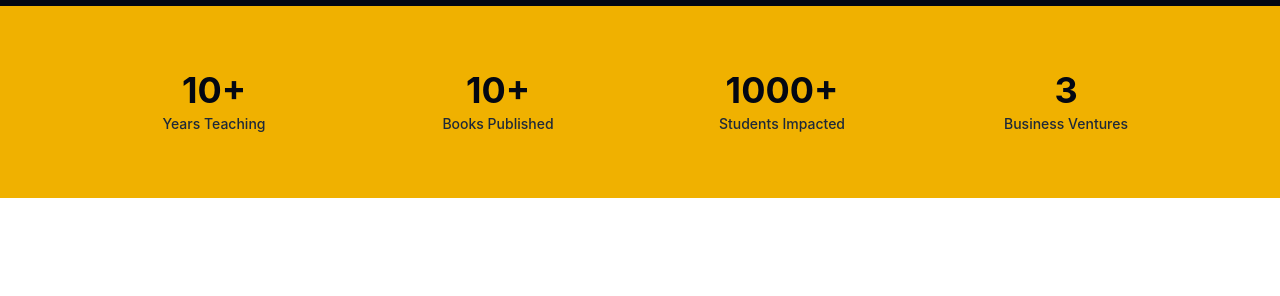
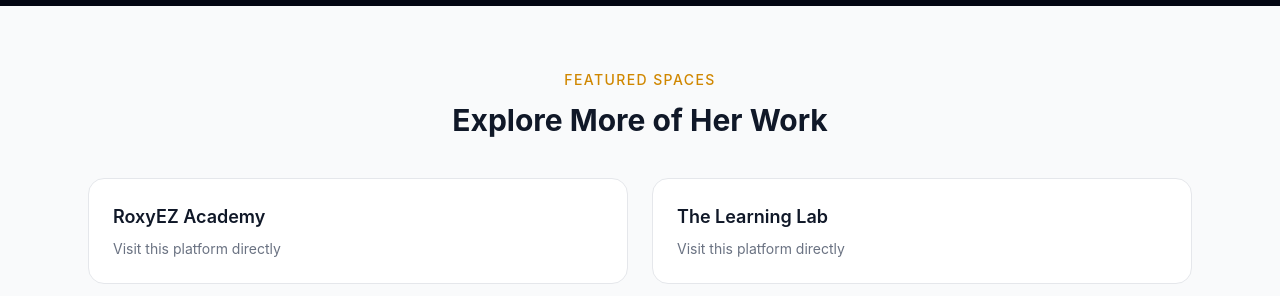
Before and after one commit to Damsacool/roxyez, a React (Vite) app in the folder client/: page /about in a window 1280 px wide. Shown: the part 647-943 px from the top of the page. Built offline with nearby package versions, Linux system fonts and the light colour scheme.

Commit message:
Add featured links for academy and learning lab

```diff
--- a/client/src/components/Footer.jsx
+++ b/client/src/components/Footer.jsx
@@ -15,6 +15,11 @@
   { name: "Instagram", url: "https://www.instagram.com/roxannaezenekwe" },
   { name: "TikTok", url: "https://www.tiktok.com/@roxannaezenekwe" },
   { name: "Facebook", url: "https://web.facebook.com/roxanna.e.otaluka.ezenekwe" },
+]
+
+const featuredLinks = [
+  { name: "RoxyEZ Academy", url: "https://roxyezacademy.com" },
+  { name: "The Learning Lab", url: "https://thelearninglab600.shop" },
 ]
 
 export default function Footer() {
@@ -55,6 +60,17 @@
             <p className="text-white text-sm font-semibold tracking-widest uppercase mb-2">
               Connect
             </p>
+            {featuredLinks.map((link) => (
+              <a
+                key={link.name}
+                href={link.url}
+                target="_blank"
+                rel="noopener noreferrer"
+                className="text-sm hover:text-yellow-500 transition-colors duration-200"
+              >
+                {link.name}
+              </a>
+            ))}
             {socials.map((social) => (
               <a
                 key={social.name}
--- a/client/src/pages/About.jsx
+++ b/client/src/pages/About.jsx
@@ -6,6 +6,11 @@
   { number: "10+", label: "Books Published" },
   { number: "1000+", label: "Students Impacted" },
   { number: "3", label: "Business Ventures" },
+]
+
+const featuredLinks = [
+  { name: "RoxyEZ Academy", url: "https://roxyezacademy.com" },
+  { name: "The Learning Lab", url: "https://thelearninglab600.shop" },
 ]
 
 const timeline = [
@@ -76,6 +81,37 @@
               </div>
             </div>
           </Animate>
+        </div>
+      </section>
+
+      {/* FEATURED LINKS */}
+      <section className="py-16 bg-gray-50 dark:bg-gray-900 border-b border-gray-100 dark:border-gray-800">
+        <div className="max-w-6xl mx-auto px-6">
+          <Animate type="fadeUp">
+            <div className="text-center mb-10">
+              <p className="text-yellow-600 dark:text-yellow-500 text-sm tracking-widest uppercase font-medium mb-3">
+                Featured Spaces
+              </p>
+              <h2 className="text-3xl font-bold text-gray-900 dark:text-white">
+                Explore More of Her Work
+              </h2>
+            </div>
+          </Animate>
+
+          <div className="grid grid-cols-1 md:grid-cols-2 gap-6">
+            {featuredLinks.map((link) => (
+              <a
+                key={link.name}
+                href={link.url}
+                target="_blank"
+                rel="noopener noreferrer"
+                className="rounded-2xl border border-gray-200 dark:border-gray-700 bg-white dark:bg-gray-800 p-6 hover:border-yellow-500 hover:shadow-md transition-all duration-200"
+              >
+                <p className="text-lg font-semibold text-gray-900 dark:text-white">{link.name}</p>
+                <p className="text-sm text-gray-500 dark:text-gray-400 mt-2">Visit this platform directly</p>
+              </a>
+            ))}
+          </div>
         </div>
       </section>
 
--- a/client/src/pages/Contact.jsx
+++ b/client/src/pages/Contact.jsx
@@ -1,6 +1,11 @@
 import { useState } from "react"
 import api from "../utils/api"
 import Animate from "../components/Animate"
+
+const featuredLinks = [
+  { name: "RoxyEZ Academy", url: "https://roxyezacademy.com" },
+  { name: "The Learning Lab", url: "https://thelearninglab600.shop" },
+]
 
 export default function Contact() {
   const [form, setForm] = useState({ name: "", email: "", phone: "", message: "" })
@@ -138,6 +143,17 @@
               <div className="flex flex-col gap-3">
                 <p className="text-xs text-gray-400 uppercase tracking-widest">Connect</p>
                 <div className="flex flex-col gap-2">
+                  {featuredLinks.map((link) => (
+                    <a
+                      key={link.name}
+                      href={link.url}
+                      target="_blank"
+                      rel="noopener noreferrer"
+                      className="text-sm text-gray-500 hover:text-yellow-600 transition-colors"
+                    >
+                      {link.name}
+                    </a>
+                  ))}
                   {[
                     { name: "YouTube", url: "https://www.youtube.com/@roxyezmathandmoney" },
                     { name: "LinkedIn", url: "https://www.linkedin.com/in/rezenekwe/" },
--- a/client/src/pages/Home.jsx
+++ b/client/src/pages/Home.jsx
@@ -9,6 +9,11 @@
 import LeadMagnetForm from "../components/LeadMagnetForm"
 
 gsap.registerPlugin(ScrollTrigger)
+
+const featuredLinks = [
+  { name: "RoxyEZ Academy", url: "https://roxyezacademy.com" },
+  { name: "The Learning Lab", url: "https://thelearninglab600.shop" },
+]
 
 export default function Home() {
   const [blogs, setBlogs] = useState([])
@@ -97,6 +102,37 @@
               </div>
             </div>
           </Animate>
+        </div>
+      </section>
+
+      {/* FEATURED LINKS */}
+      <section className="py-16 bg-white dark:bg-gray-950 border-b border-gray-100 dark:border-gray-800">
+        <div className="max-w-6xl mx-auto px-6">
+          <Animate type="fadeUp">
+            <div className="text-center mb-10">
+              <p className="text-yellow-600 dark:text-yellow-500 text-sm tracking-widest uppercase font-medium mb-3">
+                Explore More
+              </p>
+              <h2 className="text-3xl font-bold text-gray-900 dark:text-white">
+                Visit My Featured Spaces
+              </h2>
+            </div>
+          </Animate>
+
+          <div className="grid grid-cols-1 md:grid-cols-2 gap-6">
+            {featuredLinks.map((link) => (
+              <a
+                key={link.name}
+                href={link.url}
+                target="_blank"
+                rel="noopener noreferrer"
+                className="rounded-2xl border border-gray-200 dark:border-gray-700 bg-gray-50 dark:bg-gray-900 p-6 hover:border-yellow-500 hover:shadow-md transition-all duration-200"
+              >
+                <p className="text-lg font-semibold text-gray-900 dark:text-white">{link.name}</p>
+                <p className="text-sm text-gray-500 dark:text-gray-400 mt-2">Open this space in a new tab</p>
+              </a>
+            ))}
+          </div>
         </div>
       </section>
 
@@ -240,13 +276,21 @@
             </p>
           </Animate>
           <Animate type="zoomIn" delay={0.2}>
-            <div>
+            <div className="flex flex-wrap justify-center gap-4">
               <Link
                 to="/contact"
                 className="bg-yellow-500 text-gray-950 font-semibold px-10 py-4 rounded-full hover:bg-yellow-400 transition-colors duration-200 inline-block"
               >
                 Get In Touch
               </Link>
+              <a
+                href="https://roxyezacademy.com"
+                target="_blank"
+                rel="noopener noreferrer"
+                className="border border-gray-600 text-white px-10 py-4 rounded-full hover:border-yellow-500 hover:text-yellow-500 transition-colors duration-200 inline-block"
+              >
+                Visit RoxyEZ Academy
+              </a>
             </div>
           </Animate>
         </div>
```
